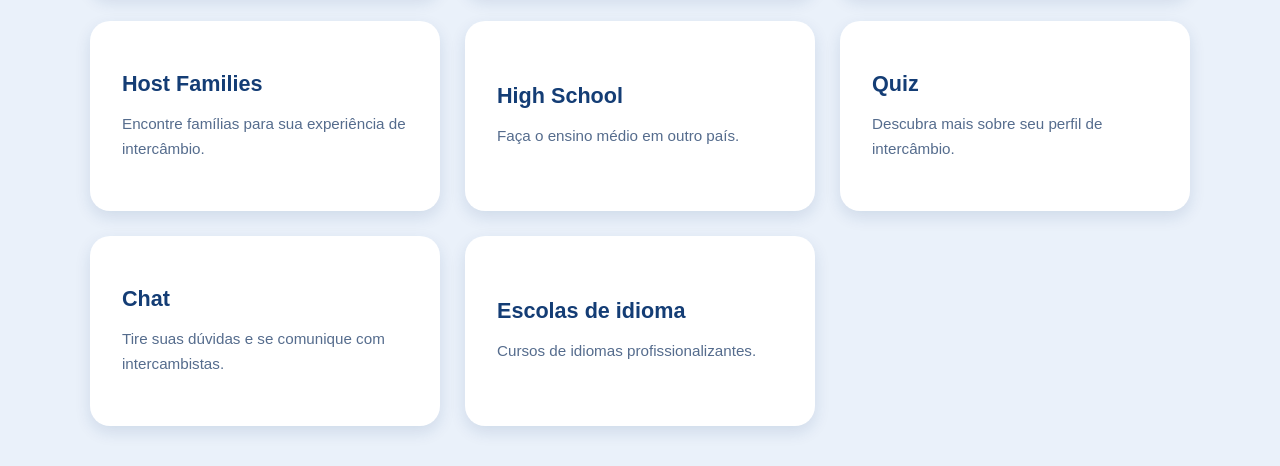
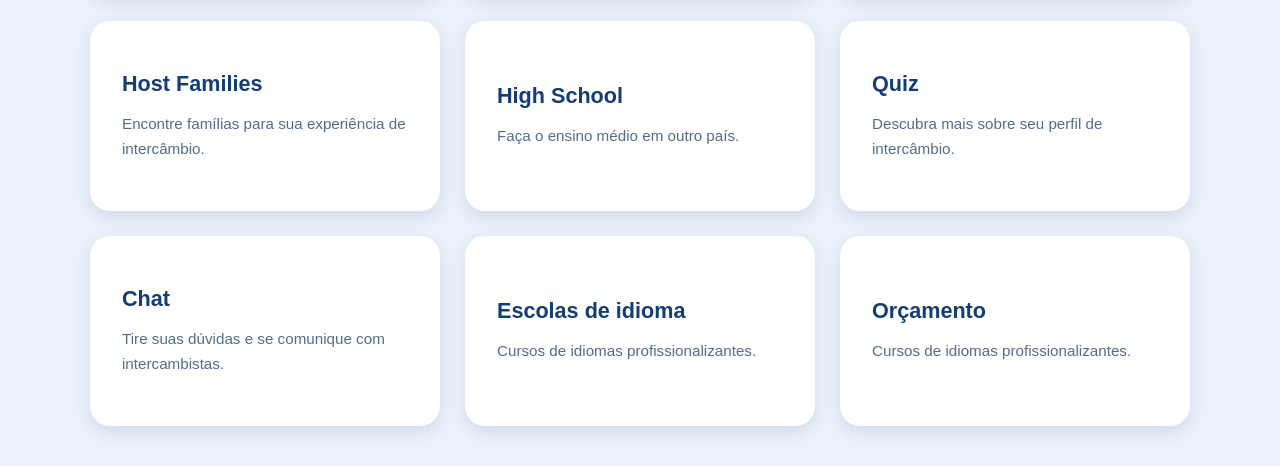
Before and after one commit to Tamires-Anastacio/Interway_TCC, a PHP site: page /mais.php in a window 1280 px wide. Shown: the part 343-809 px from the top of the page. Run offline with PHP 8.4, Linux system fonts and the light colour scheme.

Commit message:
criando a pagina de orçamento

```diff
--- a/frontend/mais.php
+++ b/frontend/mais.php
@@ -374,6 +374,19 @@
 
         </a>
 
+        <a href="orcamento.php"
+           class="box-opcao">
+
+            <h2>
+                Orçamento
+            </h2>
+
+            <p>
+                Cursos de idiomas profissionalizantes.
+            </p>
+
+        </a>
+
 
 
     </div>
```
Also changed, not shown: frontend/orcamento.php (added).
